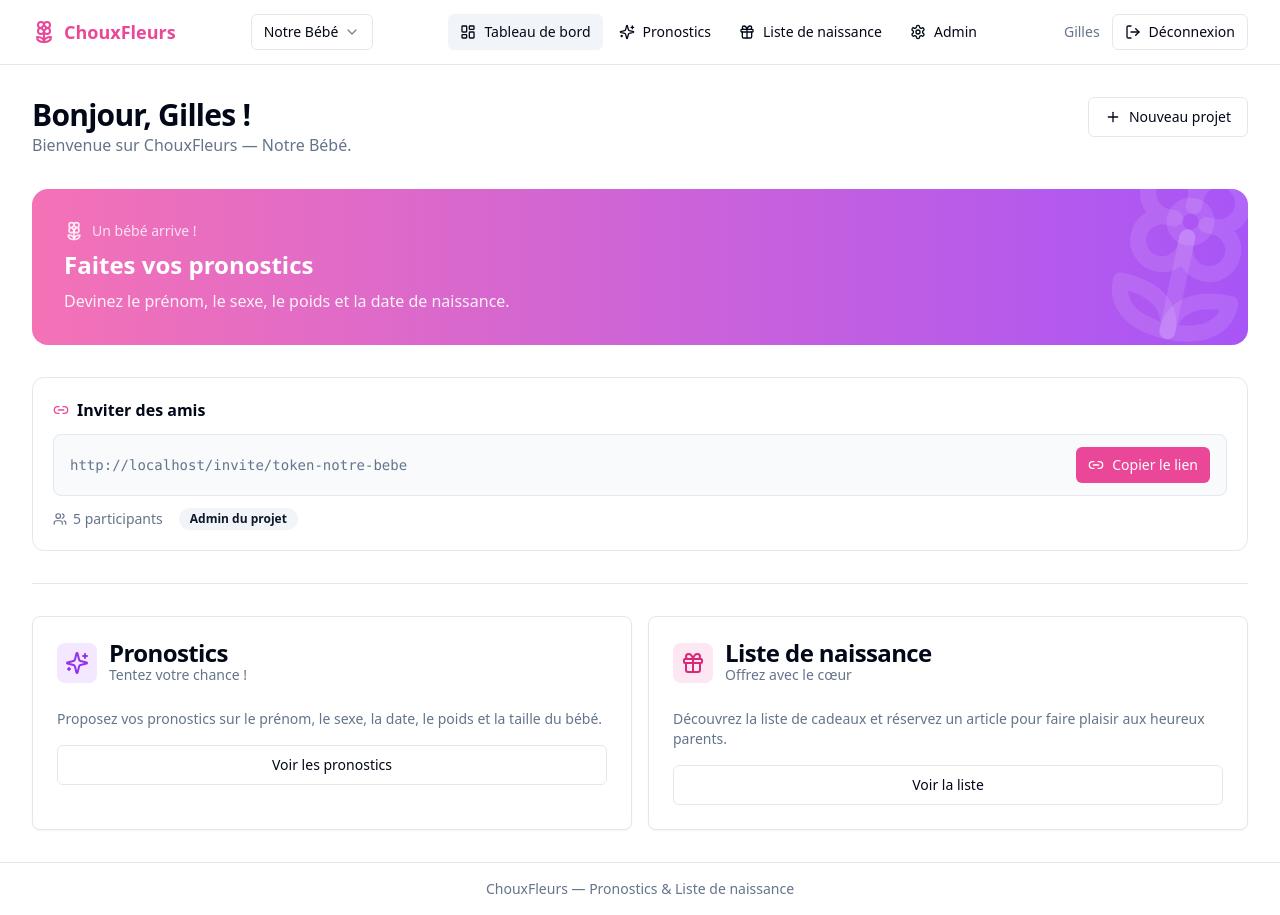
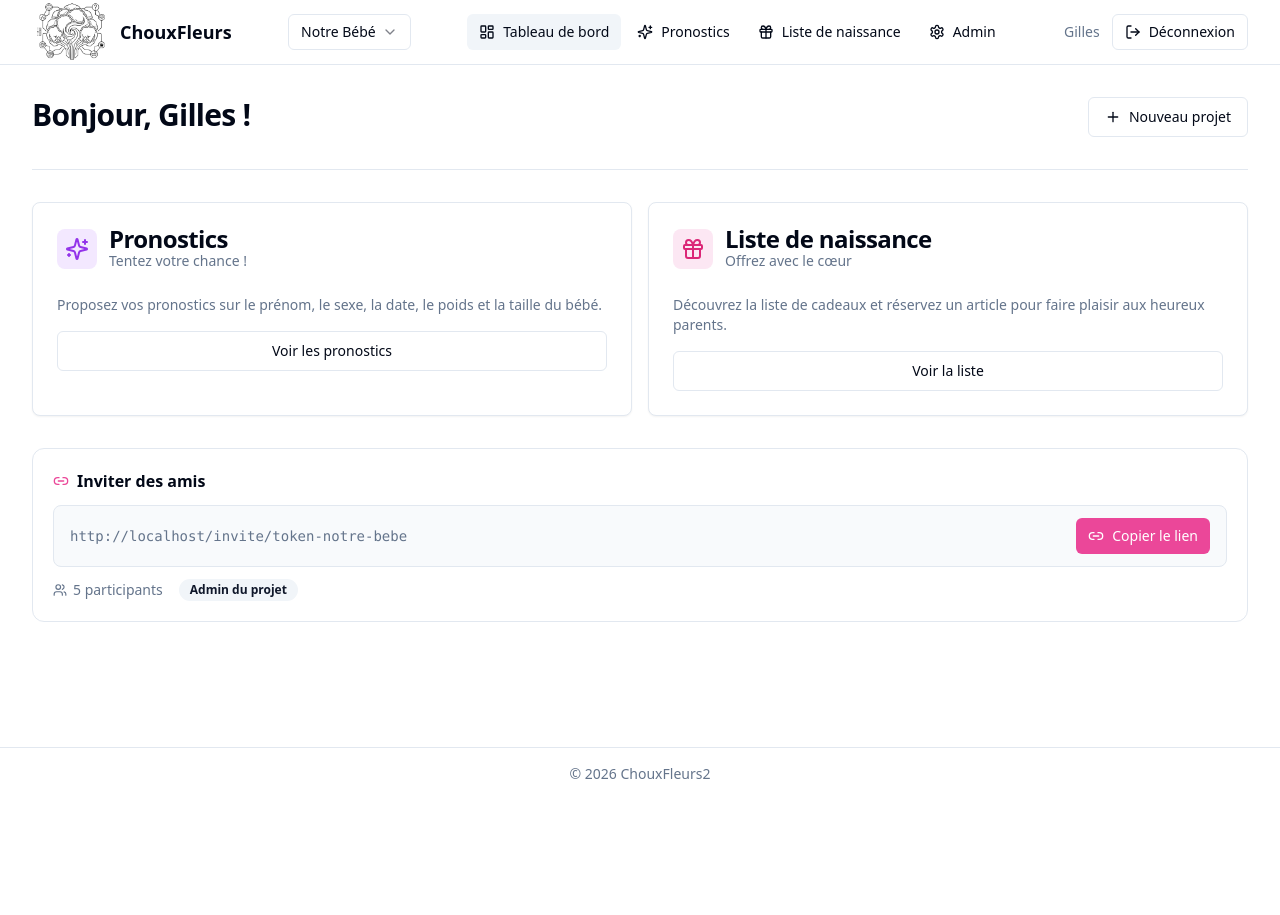
Before and after one commit to GillesCob/ChouxFleurs2, a React (Vite) app in the folder front/: page /dashboard in a window 1280 px wide. After the commit the page ends 800 px from the top, so only its background shows below. Built offline with nearby package versions, Linux system fonts and the light colour scheme.

Commit message:
feat: add Chouxfleur2 logo and improve layout components

```diff
--- a/front/src/components/layout/AppLayout.tsx
+++ b/front/src/components/layout/AppLayout.tsx
@@ -5,16 +5,7 @@ import { useProject } from "@/context/ProjectContext";
 import { Button } from "@/components/ui/button";
 import { Badge } from "@/components/ui/badge";
 import { cn } from "@/lib/utils";
-import {
-  Flower2,
-  Gift,
-  LayoutDashboard,
-  LogOut,
-  Settings,
-  Sparkles,
-  Trophy,
-  ChevronDown,
-} from "lucide-react";
+import { Flower2, Gift, LayoutDashboard, LogOut, Settings, Sparkles, Trophy, ChevronDown } from "lucide-react";
 import {
   DropdownMenu,
   DropdownMenuContent,
@@ -47,16 +38,14 @@ export function AppLayout({ children }: { children: ReactNode }) {
       {hasResult && winner && (
         <div className="bg-gradient-to-r from-yellow-400 via-amber-400 to-yellow-500 py-2 text-center text-sm font-medium text-yellow-900">
           <Trophy className="mr-1.5 inline h-4 w-4" />
-          Gagnant :{" "}
-          <span className="font-bold">{winner.authorName}</span> avec{" "}
+          Gagnant : <span className="font-bold">{winner.authorName}</span> avec{" "}
           <span className="font-bold">{winner.score} pts</span> — Prénom :{" "}
           <span className="font-bold">{winner.firstName}</span>
           {winner.scoreDetails && (
             <span className="ml-2 opacity-75">
-              (genre {winner.scoreDetails.gender} · prénom{" "}
-              {winner.scoreDetails.firstName} · date{" "}
-              {winner.scoreDetails.birthDate} · poids{" "}
-              {winner.scoreDetails.weight} · taille {winner.scoreDetails.height})
+              (genre {winner.scoreDetails.gender} · prénom {winner.scoreDetails.firstName} · date{" "}
+              {winner.scoreDetails.birthDate} · poids {winner.scoreDetails.weight} · taille {winner.scoreDetails.height}
+              )
             </span>
           )}
         </div>
@@ -65,8 +54,8 @@ export function AppLayout({ children }: { children: ReactNode }) {
       <header className="sticky top-0 z-50 border-b bg-white/90 backdrop-blur">
         <div className="container flex h-16 items-center justify-between gap-4">
           <Link to="/dashboard" className="flex items-center gap-2 shrink-0">
-            <Flower2 className="h-6 w-6 text-primary" />
-            <span className="text-lg font-semibold text-primary">ChouxFleurs</span>
+            <img src="/public/Chouxfleur2noir.png" alt="ChouxFleurs2" className="h-20 w-20" />{" "}
+            <span className="text-lg font-semibold text-tertiary">ChouxFleurs</span>
           </Link>
 
           {projects.length > 1 ? (
@@ -111,10 +100,7 @@ export function AppLayout({ children }: { children: ReactNode }) {
                 <Button
                   variant="ghost"
                   size="sm"
-                  className={cn(
-                    "gap-2",
-                    location.pathname === to && "bg-muted font-medium"
-                  )}
+                  className={cn("gap-2", location.pathname === to && "bg-muted font-medium")}
                 >
                   <Icon className="h-4 w-4" />
                   {label}
@@ -126,10 +112,7 @@ export function AppLayout({ children }: { children: ReactNode }) {
                 <Button
                   variant="ghost"
                   size="sm"
-                  className={cn(
-                    "gap-2",
-                    location.pathname === "/admin" && "bg-muted font-medium"
-                  )}
+                  className={cn("gap-2", location.pathname === "/admin" && "bg-muted font-medium")}
                 >
                   <Settings className="h-4 w-4" />
                   Admin
@@ -139,15 +122,8 @@ export function AppLayout({ children }: { children: ReactNode }) {
           </nav>
 
           <div className="flex items-center gap-3 shrink-0">
-            <span className="hidden text-sm text-muted-foreground lg:block">
-              {user?.name}
-            </span>
-            <Button
-              variant="outline"
-              size="sm"
-              onClick={handleLogout}
-              className="gap-2"
-            >
+            <span className="hidden text-sm text-muted-foreground lg:block">{user?.name}</span>
+            <Button variant="outline" size="sm" onClick={handleLogout} className="gap-2">
               <LogOut className="h-4 w-4" />
               <span className="hidden md:inline">Déconnexion</span>
             </Button>
@@ -157,9 +133,7 @@ export function AppLayout({ children }: { children: ReactNode }) {
 
       <main className="container flex-1 py-8">{children}</main>
 
-      <footer className="border-t py-4 text-center text-sm text-muted-foreground">
-        ChouxFleurs — Pronostics & Liste de naissance
-      </footer>
+      <footer className="border-t py-4 text-center text-sm text-muted-foreground">© 2026 ChouxFleurs2</footer>
     </div>
   );
 }
--- a/front/src/pages/dashboard/DashboardPage.tsx
+++ b/front/src/pages/dashboard/DashboardPage.tsx
@@ -11,34 +11,11 @@ import type { Project } from "@/types";
 import { Button } from "@/components/ui/button";
 import { Input } from "@/components/ui/input";
 import { Label } from "@/components/ui/label";
-import {
-  Card,
-  CardContent,
-  CardDescription,
-  CardHeader,
-  CardTitle,
-} from "@/components/ui/card";
-import {
-  Dialog,
-  DialogContent,
-  DialogHeader,
-  DialogTitle,
-  DialogTrigger,
-} from "@/components/ui/dialog";
+import { Card, CardContent, CardDescription, CardHeader, CardTitle } from "@/components/ui/card";
+import { Dialog, DialogContent, DialogHeader, DialogTitle, DialogTrigger } from "@/components/ui/dialog";
 import { Badge } from "@/components/ui/badge";
 import { Separator } from "@/components/ui/separator";
-import {
-  Check,
-  Flower2,
-  Gift,
-  Link2,
-  Loader2,
-  Lock,
-  Plus,
-  Sparkles,
-  Trophy,
-  Users,
-} from "lucide-react";
+import { Check, Flower2, Gift, Link2, Loader2, Lock, Plus, Sparkles, Trophy, Users } from "lucide-react";
 
 const newProjectSchema = z.object({
   name: z.string().min(2, "Au moins 2 caractères"),
@@ -47,8 +24,7 @@ type NewProjectForm = z.infer<typeof newProjectSchema>;
 
 export default function DashboardPage() {
   const { user } = useAuth();
-  const { currentProject, isProjectOwner, isLoading, refreshProjects, setCurrentProjectId } =
-    useProject();
+  const { currentProject, isProjectOwner, isLoading, refreshProjects, setCurrentProjectId } = useProject();
   const navigate = useNavigate();
   const [copied, setCopied] = useState(false);
   const [openCreate, setOpenCreate] = useState(false);
@@ -60,9 +36,7 @@ export default function DashboardPage() {
     formState: { errors, isSubmitting },
   } = useForm<NewProjectForm>({ resolver: zodResolver(newProjectSchema) });
 
-  const inviteUrl = currentProject
-    ? `${window.location.origin}/invite/${currentProject.inviteToken}`
-    : null;
+  const inviteUrl = currentProject ? `${window.location.origin}/invite/${currentProject.inviteToken}` : null;
 
   const copyInviteLink = async () => {
     if (!inviteUrl) return;
@@ -104,13 +78,7 @@ export default function DashboardPage() {
     <div className="space-y-8">
       <div className="flex flex-wrap items-start justify-between gap-3">
         <div>
-          <h1 className="text-3xl font-bold tracking-tight">
-            Bonjour, {user?.name} !
-          </h1>
-          <p className="text-muted-foreground">
-            Bienvenue sur ChouxFleurs
-            {currentProject ? ` — ${currentProject.name}` : ""}.
-          </p>
+          <h1 className="text-3xl font-bold tracking-tight">Bonjour, {user?.name} !</h1>
         </div>
 
         {/* Créer un nouveau projet — accessible à tous */}
@@ -128,14 +96,8 @@ export default function DashboardPage() {
             <form onSubmit={handleSubmit(onCreateProject)} className="space-y-4">
               <div className="space-y-2">
                 <Label htmlFor="projectName">Nom du projet</Label>
-                <Input
-                  id="projectName"
-                  placeholder="Bébé Martin 2026"
-                  {...register("name")}
-                />
-                {errors.name && (
-                  <p className="text-xs text-destructive">{errors.name.message}</p>
-                )}
+                <Input id="projectName" placeholder="Bébé Martin 2026" {...register("name")} />
+                {errors.name && <p className="text-xs text-destructive">{errors.name.message}</p>}
               </div>
               <Button type="submit" className="w-full" disabled={isSubmitting}>
                 {isSubmitting ? "Création..." : "Créer le projet"}
@@ -179,18 +141,65 @@ export default function DashboardPage() {
       )}
 
       {/* Hero */}
-      <div className="relative overflow-hidden rounded-2xl bg-gradient-to-r from-pink-400 to-purple-500 p-8 text-white">
+      {/* <div className="relative overflow-hidden rounded-2xl bg-gradient-to-r from-pink-400 to-purple-500 p-8 text-white">
         <div className="relative z-10 space-y-2">
           <div className="flex items-center gap-2 text-white/80">
             <Flower2 className="h-5 w-5" />
             <span className="text-sm font-medium">Un bébé arrive !</span>
           </div>
           <h2 className="text-2xl font-bold">Faites vos pronostics</h2>
-          <p className="text-white/90">
-            Devinez le prénom, le sexe, le poids et la date de naissance.
-          </p>
+          <p className="text-white/90">Devinez le prénom, le sexe, le poids et la date de naissance.</p>
         </div>
         <Flower2 className="absolute -right-8 -top-8 h-48 w-48 rotate-12 text-white/10" />
+      </div> */}
+
+      <Separator />
+
+      {/* Navigation rapide */}
+      <div className="grid gap-4 sm:grid-cols-2">
+        <Card className="cursor-pointer transition-shadow hover:shadow-md" onClick={() => navigate("/pronostics")}>
+          <CardHeader>
+            <div className="flex items-center gap-3">
+              <div className="rounded-lg bg-purple-100 p-2">
+                <Sparkles className="h-6 w-6 text-purple-600" />
+              </div>
+              <div>
+                <CardTitle>Pronostics</CardTitle>
+                <CardDescription>Tentez votre chance !</CardDescription>
+              </div>
+            </div>
+          </CardHeader>
+          <CardContent>
+            <p className="text-sm text-muted-foreground">
+              Proposez vos pronostics sur le prénom, le sexe, la date, le poids et la taille du bébé.
+            </p>
+            <Button className="mt-4 w-full" variant="outline">
+              Voir les pronostics
+            </Button>
+          </CardContent>
+        </Card>
+
+        <Card className="cursor-pointer transition-shadow hover:shadow-md" onClick={() => navigate("/liste-naissance")}>
+          <CardHeader>
+            <div className="flex items-center gap-3">
+              <div className="rounded-lg bg-pink-100 p-2">
+                <Gift className="h-6 w-6 text-pink-600" />
+              </div>
+              <div>
+                <CardTitle>Liste de naissance</CardTitle>
+                <CardDescription>Offrez avec le cœur</CardDescription>
+              </div>
+            </div>
+          </CardHeader>
+          <CardContent>
+            <p className="text-sm text-muted-foreground">
+              Découvrez la liste de cadeaux et réservez un article pour faire plaisir aux heureux parents.
+            </p>
+            <Button className="mt-4 w-full" variant="outline">
+              Voir la liste
+            </Button>
+          </CardContent>
+        </Card>
       </div>
 
       {/* Lien d'invitation — propriétaire uniquement */}
@@ -199,17 +208,13 @@ export default function DashboardPage() {
           <div className="flex items-center gap-2">
             <Link2 className="h-4 w-4 text-primary" />
             <h2 className="font-semibold">Inviter des amis</h2>
-            {!isProjectOwner && (
-              <Lock className="h-3.5 w-3.5 text-muted-foreground" />
-            )}
+            {!isProjectOwner && <Lock className="h-3.5 w-3.5 text-muted-foreground" />}
           </div>
 
           {isProjectOwner ? (
             <>
               <div className="flex items-center gap-2 rounded-lg border bg-muted/50 px-4 py-3">
-                <code className="flex-1 select-all truncate text-sm text-muted-foreground">
-                  {inviteUrl}
-                </code>
+                <code className="flex-1 select-all truncate text-sm text-muted-foreground">{inviteUrl}</code>
                 <Button size="sm" onClick={copyInviteLink} className="shrink-0 gap-2">
                   {copied ? (
                     <>
@@ -242,63 +247,6 @@ export default function DashboardPage() {
           )}
         </div>
       )}
-
-      <Separator />
-
-      {/* Navigation rapide */}
-      <div className="grid gap-4 sm:grid-cols-2">
-        <Card
-          className="cursor-pointer transition-shadow hover:shadow-md"
-          onClick={() => navigate("/pronostics")}
-        >
-          <CardHeader>
-            <div className="flex items-center gap-3">
-              <div className="rounded-lg bg-purple-100 p-2">
-                <Sparkles className="h-6 w-6 text-purple-600" />
-              </div>
-              <div>
-                <CardTitle>Pronostics</CardTitle>
-                <CardDescription>Tentez votre chance !</CardDescription>
-              </div>
-            </div>
-          </CardHeader>
-          <CardContent>
-            <p className="text-sm text-muted-foreground">
-              Proposez vos pronostics sur le prénom, le sexe, la date, le poids
-              et la taille du bébé.
-            </p>
-            <Button className="mt-4 w-full" variant="outline">
-              Voir les pronostics
-            </Button>
-          </CardContent>
-        </Card>
-
-        <Card
-          className="cursor-pointer transition-shadow hover:shadow-md"
-          onClick={() => navigate("/liste-naissance")}
-        >
-          <CardHeader>
-            <div className="flex items-center gap-3">
-              <div className="rounded-lg bg-pink-100 p-2">
-                <Gift className="h-6 w-6 text-pink-600" />
-              </div>
-              <div>
-                <CardTitle>Liste de naissance</CardTitle>
-                <CardDescription>Offrez avec le cœur</CardDescription>
-              </div>
-            </div>
-          </CardHeader>
-          <CardContent>
-            <p className="text-sm text-muted-foreground">
-              Découvrez la liste de cadeaux et réservez un article pour faire
-              plaisir aux heureux parents.
-            </p>
-            <Button className="mt-4 w-full" variant="outline">
-              Voir la liste
-            </Button>
-          </CardContent>
-        </Card>
-      </div>
     </div>
   );
 }
```
Also changed, not shown: front/src/components/ui/card.tsx (+25 -61 lines), front/src/components/ui/dropdown-menu.tsx (+7 -15 lines), front/src/context/AuthContext.tsx (+4 -13 lines), front/src/hooks/use-toast.ts (+4 -10 lines), front/public/Chouxfleur2noir.png (added).
